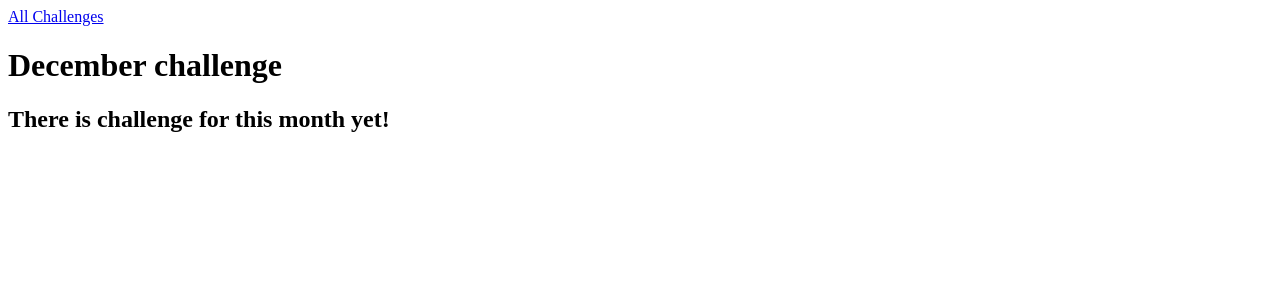
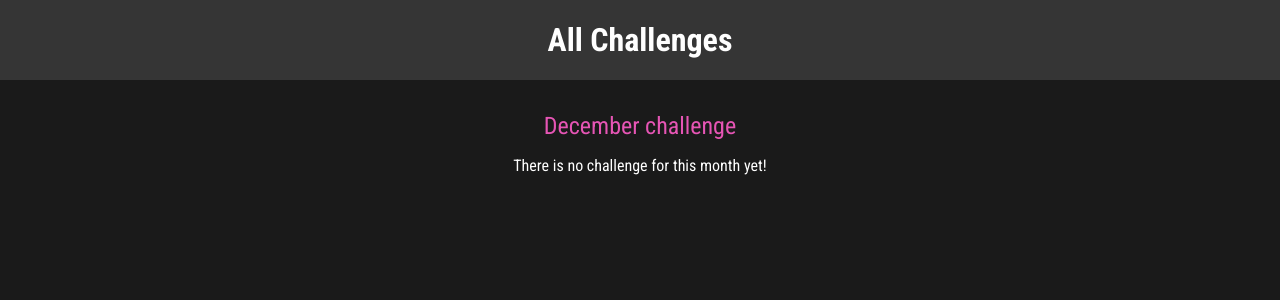
Before and after one commit to wakabibrian/Django-Project-1, a Django app: page /challenges/december in a window 1280 px wide. Shown: the top 300 px of the page. Run offline with Django 5.2, Linux system fonts and the light colour scheme.

Commit message:
finished css

```diff
--- /dev/null
+++ b/challenges/static/challenges/challenge.css
@@ -0,0 +1,22 @@
+h1,
+h2 {
+  text-align: center;
+  color: white;
+}
+
+h1 {
+  font-size: 1.5rem;
+  margin: 2rem 0 1rem 0;
+  font-weight: normal;
+  color: #e655b5;
+}
+
+h2 {
+  font-size: 3rem;
+  font-weight: bold;
+}
+
+.fallback {
+  text-align: center;
+  color: white;
+}
--- /dev/null
+++ b/challenges/static/challenges/includes/header.css
@@ -0,0 +1,25 @@
+header {
+  width: 100%;
+  height: 5rem;
+  background-color: #353535;
+}
+
+header nav {
+  width: 100%;
+  height: 100%;
+  display: flex;
+  justify-content: center;
+  align-items: center;
+}
+
+header nav a {
+  color: white;
+  font-size: 2rem;
+  font-weight: bold;
+  text-decoration: none;
+}
+
+header nav a:hover,
+header nav a:active {
+  color: #e655b5;
+}
--- a/challenges/templates/challenges/challenge.html
+++ b/challenges/templates/challenges/challenge.html
@@ -1,4 +1,11 @@
 {% extends "base.html" %}
+{% load static %}
+
+
+{% block css_files %}
+  <link rel="stylesheet" href="{% static "challenges/challenge.css" %}">
+  <link rel="stylesheet" href="{% static "challenges/includes/header.css" %}">
+{% endblock  %}
 
 {% block page_title %}
   {{month_name | title}} Challenge
@@ -12,6 +19,6 @@
   {% if text is not None %}
     <h2>{{text}}</h2>
   {% else %}
-    <h2>There is challenge for this month yet!</h2>
+    <p class="fallback">There is no challenge for this month yet!</p>
   {% endif %}
 {% endblock %}
--- a/challenges/templates/challenges/index.html
+++ b/challenges/templates/challenges/index.html
@@ -1,4 +1,10 @@
 {% extends "base.html" %}
+{% load static %}
+
+{% block css_files %}
+  <link rel="stylesheet" href="{% static "challenges/challenges.css" %}">
+  <link rel="stylesheet" href="{% static "challenges/includes/header.css" %}">
+{% endblock  %}
 
 {% block page_title %}
   All Challenges
--- a/monthly_challenges/settings.py
+++ b/monthly_challenges/settings.py
@@ -121,6 +121,9 @@ USE_TZ = True
 
 STATIC_URL = 'static/'
 
+STATICFILES_DIRS = [
+    BASE_DIR/'static'
+]
 # Default primary key field type
 # https://docs.djangoproject.com/en/5.0/ref/settings/#default-auto-field
 
--- /dev/null
+++ b/static/styles.css
@@ -0,0 +1,10 @@
+@import url("https://fonts.googleapis.com/css2?family=Roboto+Condensed:wght@400;700&display=swap");
+
+html {
+  font-family: "Roboto Condensed", sans-serif;
+}
+
+body {
+  margin: 0;
+  background-color: #1a1a1a;
+}
--- a/templates/base.html
+++ b/templates/base.html
@@ -1,9 +1,14 @@
+{% load static %}
+
 <!DOCTYPE html>
 <html lang="en">
   <head>
     <meta charset="UTF-8" />
     <meta name="viewport" content="width=device-width, initial-scale=1.0" />
     <title>{% block page_title %}My Challenges{% endblock %}</title>
+    <link rel="stylesheet" href="{% static "styles.css"%}" />
+    <!-- prettier-ignore  -->
+    {% block css_files%}{% endblock %}
   </head>
   <body>
     {% block content %}{% endblock %}
```
Also changed, not shown: challenges/static/challenges/challenges.css (added, +37 -0 lines).
